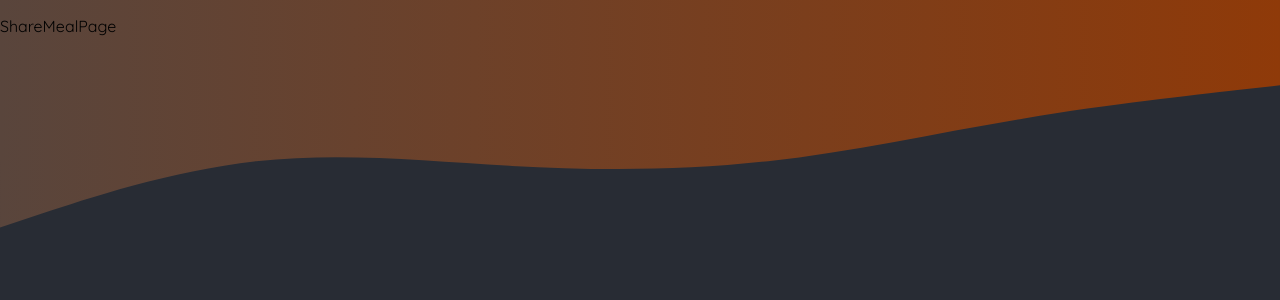
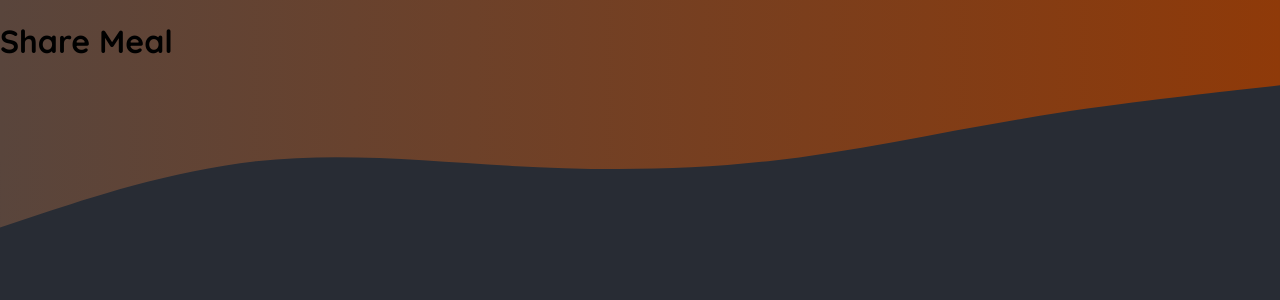
Before and after one commit to Sherry90/2024-next.js14-app-router-2-Foodies, a Next.js app: page /meals/share in a window 1280 px wide. Shown: the top 300 px of the page. Built offline with nearby package versions, Linux system fonts and the light colour scheme.

Commit message:
fix: text

```diff
--- a/app/meals/share/page.js
+++ b/app/meals/share/page.js
@@ -1,5 +1,5 @@
 const ShareMealPage = () => {
-  return <p>ShareMealPage</p>
+  return <h1>Share Meal</h1>
 }
 
 export default ShareMealPage;
```
